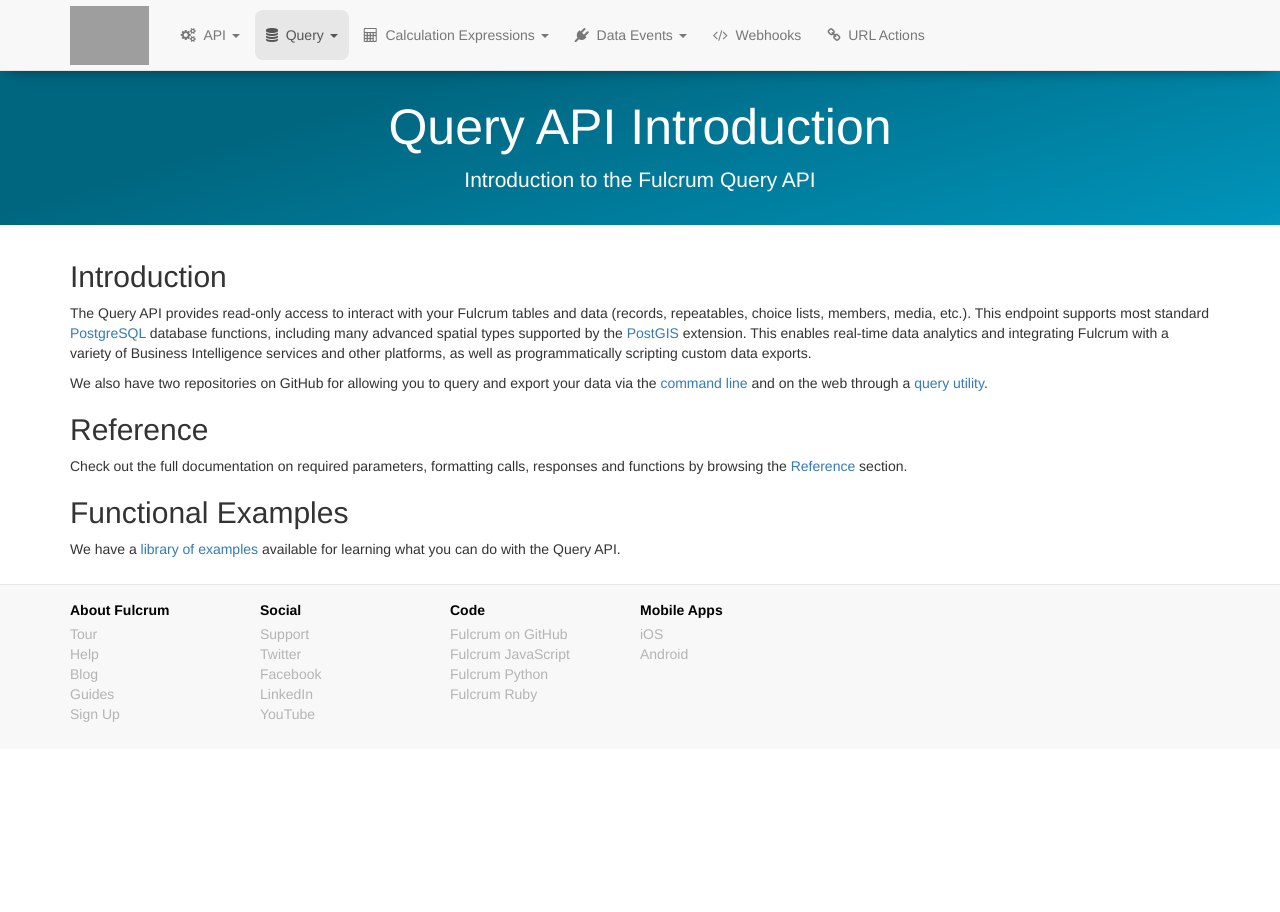
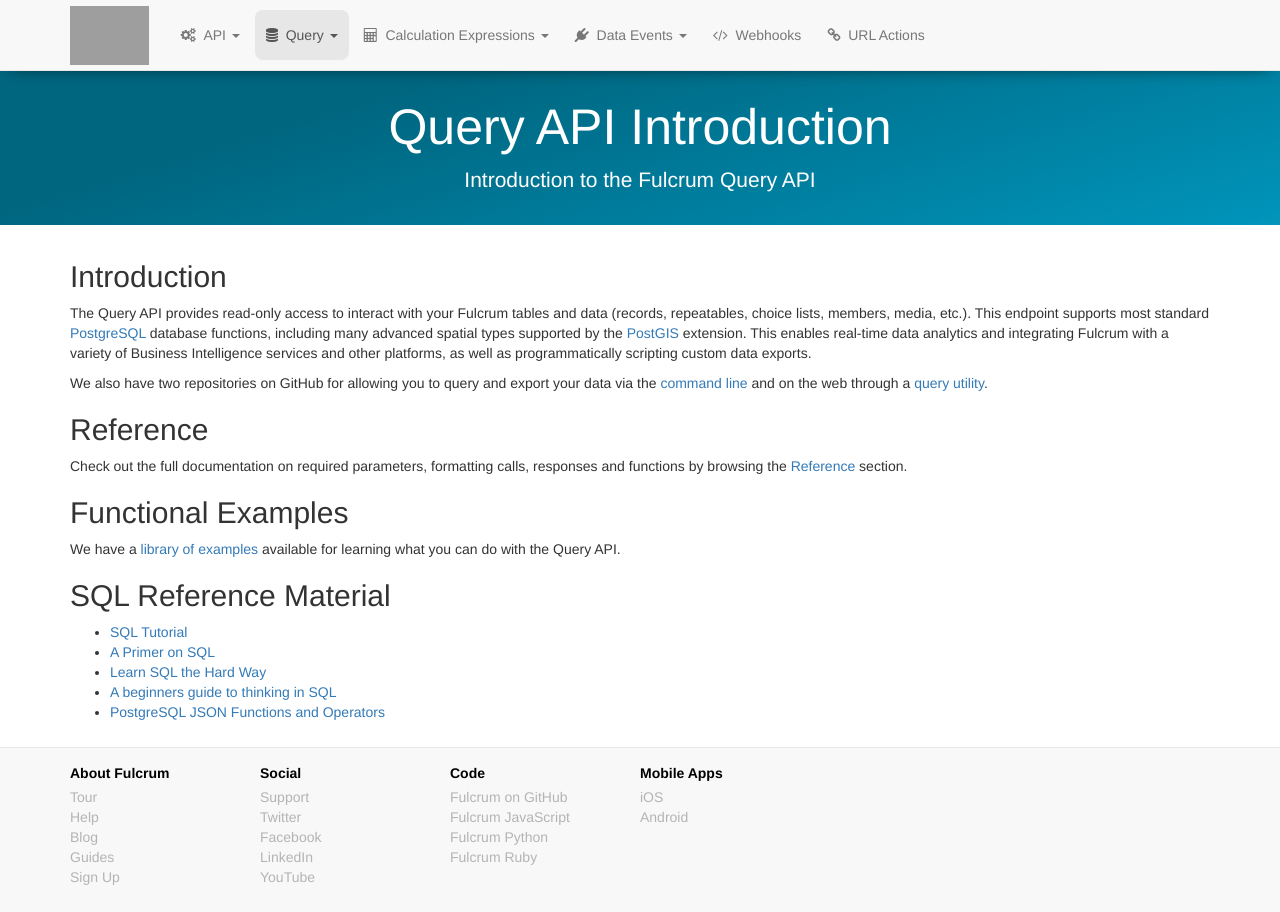
Before and after one commit to rylincoln/developer.fulcrumapp.com, a Jekyll site: the page built from _query-api/intro.md, in a window 1280 px wide. Built offline with Jekyll 4.4.1, drawn with Linux system fonts in a browser that asks for light colours; nearby versions of some CDN libraries; grey boxes are pictures that could not be loaded.

Commit message:
SQL Reference section

```diff
--- a/_query-api/intro.md
+++ b/_query-api/intro.md
@@ -20,3 +20,11 @@ Check out the full documentation on required parameters, formatting calls, respo
 ## Functional Examples
 
 We have a [library of examples](/query-api/examples/) available for learning what you can do with the Query API.
+
+## SQL Reference Material
+
+ - [SQL Tutorial](http://sqlzoo.net/)
+ - [A Primer on SQL](https://leanpub.com/aprimeronsql/read)
+ - [Learn SQL the Hard Way](http://sql.learncodethehardway.org/)
+ - [A beginners guide to thinking in SQL](http://www.sohamkamani.com/blog/2016/07/07/a-beginners-guide-to-sql/)
+ - [PostgreSQL JSON Functions and Operators](https://www.postgresql.org/docs/current/static/functions-json.html)
```
